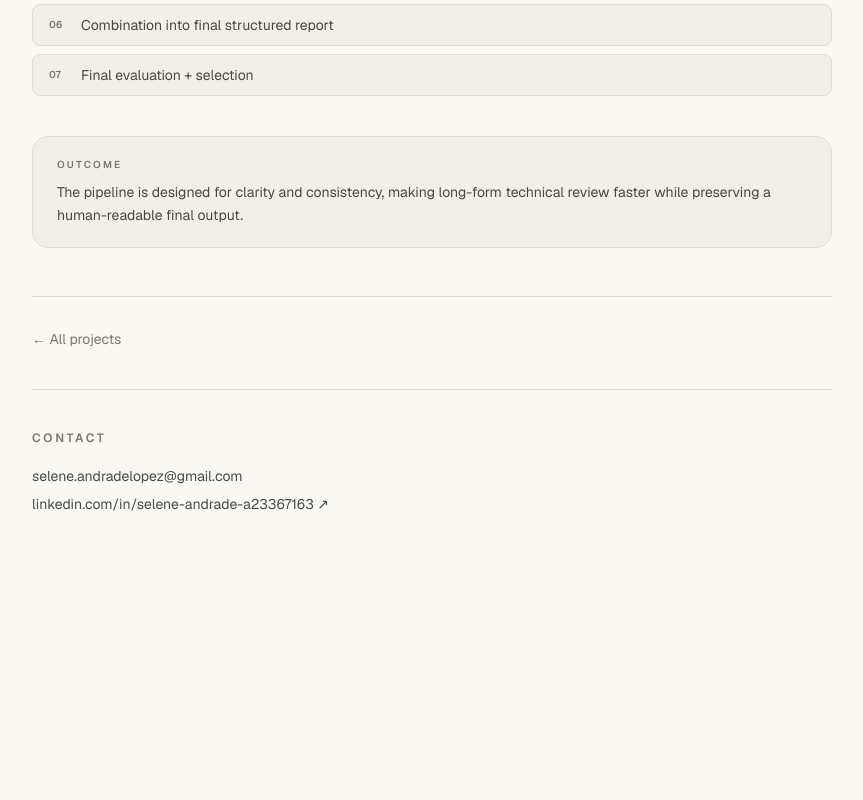
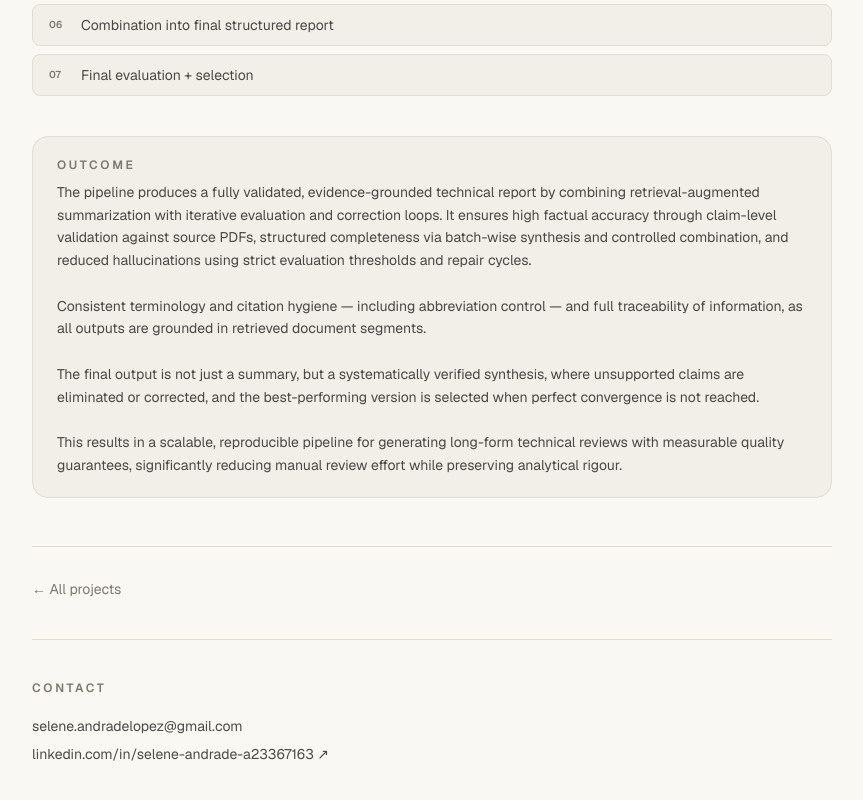
Before and after one commit to SAndrade2209/portfolio, a Next.js app: page /projects/summarization in a window 1280 px wide. Shown: the part 1583-2383 px from the top of the page, without its empty margins (208-1071 px from the left). Before the commit the page ends 2193 px from the top, so only its background shows below. Built offline with nearby package versions, Linux system fonts and the light colour scheme.

Commit message:
add outcome

```diff
--- a/app/data/projects.ts
+++ b/app/data/projects.ts
@@ -73,7 +73,7 @@ const projects = {
       "Vector retrieval to surface the most relevant passages before synthesis.",
     ],
     outcome:
-      "The pipeline is designed for clarity and consistency, making long-form technical review faster while preserving a human-readable final output.",
+      "The pipeline produces a fully validated, evidence-grounded technical report by combining retrieval-augmented summarization with iterative evaluation and correction loops. It ensures high factual accuracy through claim-level validation against source PDFs, structured completeness via batch-wise synthesis and controlled combination, and reduced hallucinations using strict evaluation thresholds and repair cycles.\n\nConsistent terminology and citation hygiene — including abbreviation control — and full traceability of information, as all outputs are grounded in retrieved document segments.\n\nThe final output is not just a summary, but a systematically verified synthesis, where unsupported claims are eliminated or corrected, and the best-performing version is selected when perfect convergence is not reached.\n\nThis results in a scalable, reproducible pipeline for generating long-form technical reviews with measurable quality guarantees, significantly reducing manual review effort while preserving analytical rigour.",
     href: "/projects/summarization",
     image: summarizeImage,
     iconImage: summarizeIcon,
--- a/app/projects/scientific-rag/page.tsx
+++ b/app/projects/scientific-rag/page.tsx
@@ -71,7 +71,7 @@ export default function ScientificRAG() {
           </div>
         </section>
         <section className="mb-12 rounded-2xl border border-(--border) bg-(--surface) px-6 py-5">
-          <p className="mb-2 text-[10px] font-semibold tracking-[0.22em] text-(--muted) uppercase">Outcome</p>
+          <p className="mb-2 text-xs font-semibold tracking-[0.22em] text-(--muted) uppercase">Outcome</p>
           <p className="text-sm leading-relaxed text-(--foreground)/80">{project.outcome}</p>
         </section>
         <div className="flex items-center gap-5 border-t border-(--border) pt-8 pb-10 text-sm">
--- a/app/projects/summarization/page.tsx
+++ b/app/projects/summarization/page.tsx
@@ -54,8 +54,8 @@ export default function SummarizationProject() {
           </div>
         </section>
         <section className="mb-12 rounded-2xl border border-(--border) bg-(--surface) px-6 py-5">
-          <p className="mb-2 text-[10px] font-semibold tracking-[0.22em] text-(--muted) uppercase">Outcome</p>
-          <p className="text-sm leading-relaxed text-(--foreground)/80">{project.outcome}</p>
+          <p className="mb-2 text-xs font-semibold tracking-[0.22em] text-(--muted) uppercase">Outcome</p>
+          <p className="text-sm leading-relaxed text-(--foreground)/80 whitespace-pre-line">{project.outcome}</p>
         </section>
         <div className="flex items-center gap-5 border-t border-(--border) pt-8 pb-10 text-sm">
           <Link href="/projects" className="text-(--muted) hover:text-foreground transition-colors">← All projects</Link>
```
